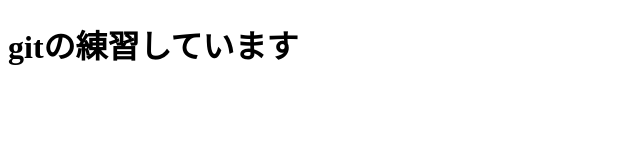
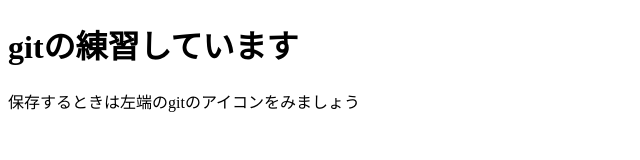
Before and after one commit to mitunori/camp_test4, a plain HTML site: page index.html in a window 1280 px wide. Shown: the whole page, without its empty margins (0-640 px from the left). Drawn offline with Linux system fonts and the light colour scheme.

Commit message:
保存3回目練習 保存するときはプラスマークを押して、その上の入力ランに書く

```diff
--- a/index.html
+++ b/index.html
@@ -9,6 +9,7 @@
 
 <body>
   <h1>gitの練習しています</h1>
+  <p>保存するときは左端のgitのアイコンをみましょう</p>
 </body>
 
 </html>
```
